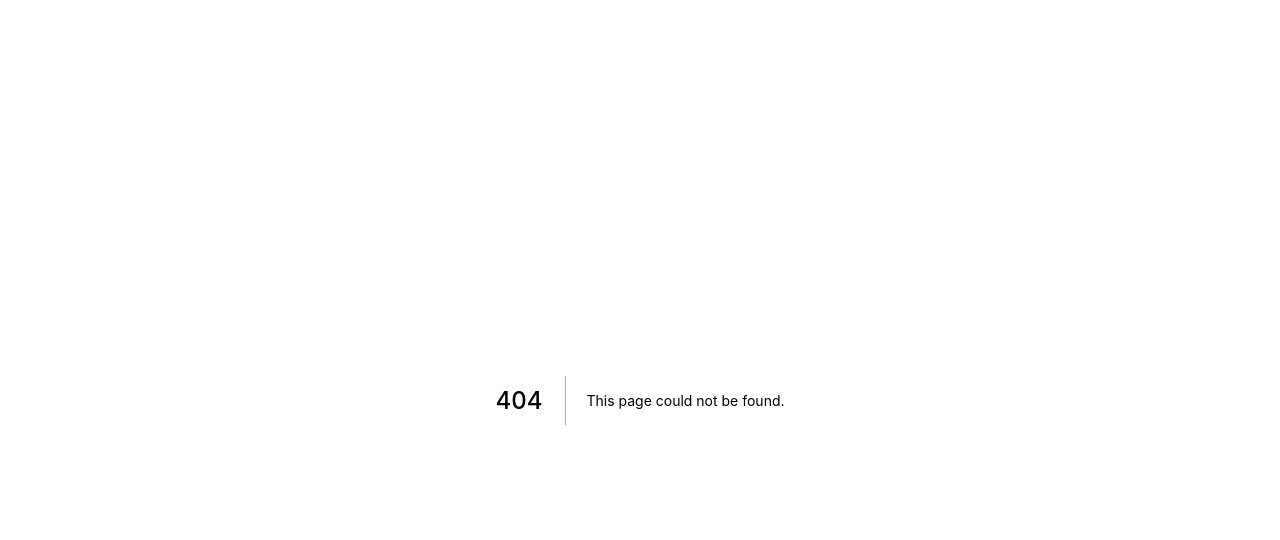
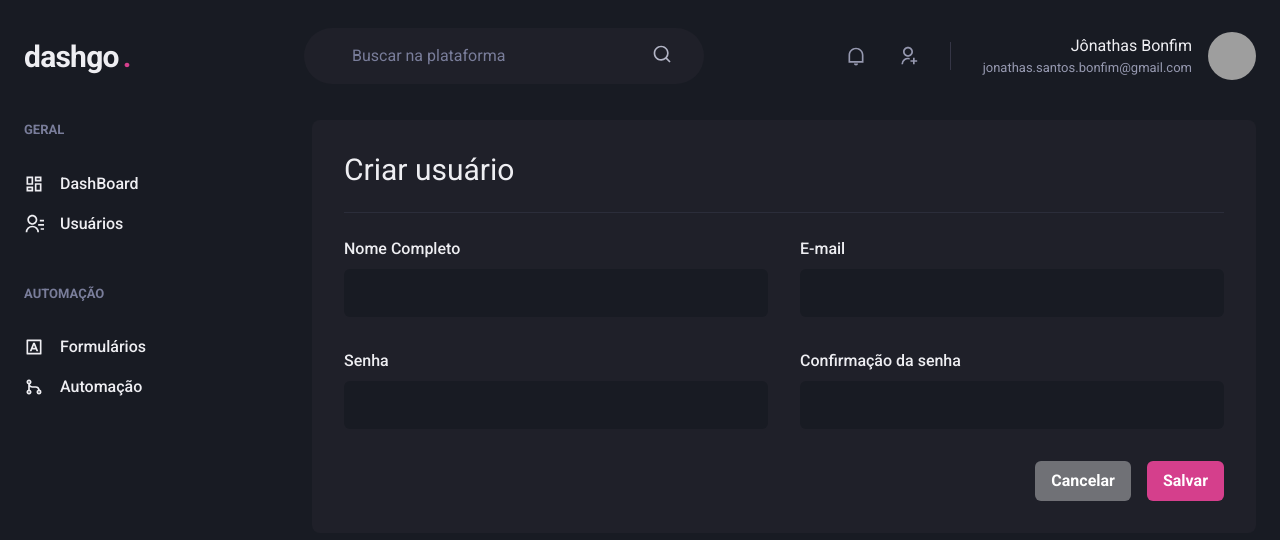
Before and after one commit to Jonathas-bonfim/dashgo, a Next.js app: page /users/create in a window 1280 px wide. Before the commit this address had no page. Shown: the top 540 px of the page. Built offline with nearby package versions, Linux system fonts and the light colour scheme; grey boxes are pictures that could not be loaded.

Commit message:
Page create user

```diff
--- /dev/null
+++ b/src/pages/users/create.tsx
@@ -0,0 +1,45 @@
+import { Box, Button, Divider, Flex, Heading, HStack, SimpleGrid, VStack } from "@chakra-ui/react";
+import { Input } from "../../components/Form/input";
+import { Header } from "../../components/Header";
+import { SideBar } from "../../components/SideBar";
+
+export default function CreateUser() {
+  return (
+    <Box>
+      <Header />
+      <Flex
+        w="100%"
+        my="6"
+        maxWidth={1480}
+        mx="auto"
+        px="6"
+      >
+        <SideBar />
+        <Box flex="1" borderRadius={8} bg="gray.800" p="8">
+          <Heading size="lg" fontWeight="normal">Criar usuário</Heading>
+
+          <Divider my="6" borderColor="gray.700" />
+
+          <VStack spacing="8">
+            <SimpleGrid minChildWidth="240px" spacing="8" width="100%">
+              <Input name="name" label="Nome Completo" />
+              <Input name="email" type="email" label="E-mail" />
+            </SimpleGrid>
+
+            <SimpleGrid minChildWidth="240px" spacing="8" width="100%">
+              <Input name="password" type="password" label="Senha" />
+              <Input name="password_confirmation" type="password" label="Confirmação da senha" />
+            </SimpleGrid>
+          </VStack>
+
+          <Flex mt="8" justify="flex-end">
+            <HStack spacing="4">
+              <Button colorScheme="whiteAlpha">Cancelar</Button>
+              <Button colorScheme="pink">Salvar</Button>
+            </HStack>
+          </Flex>
+        </Box>
+      </Flex>
+    </Box>
+  )
+}
```
